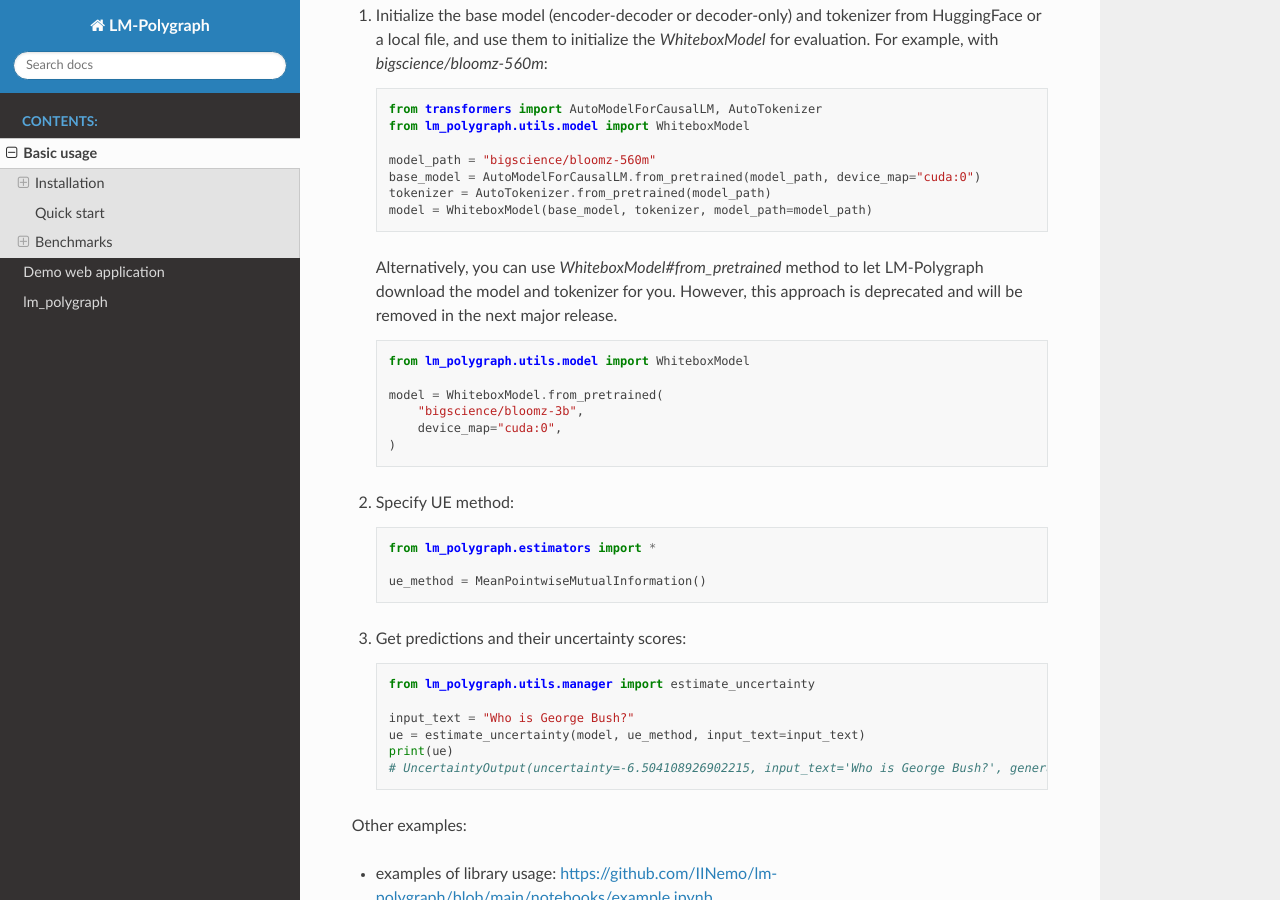
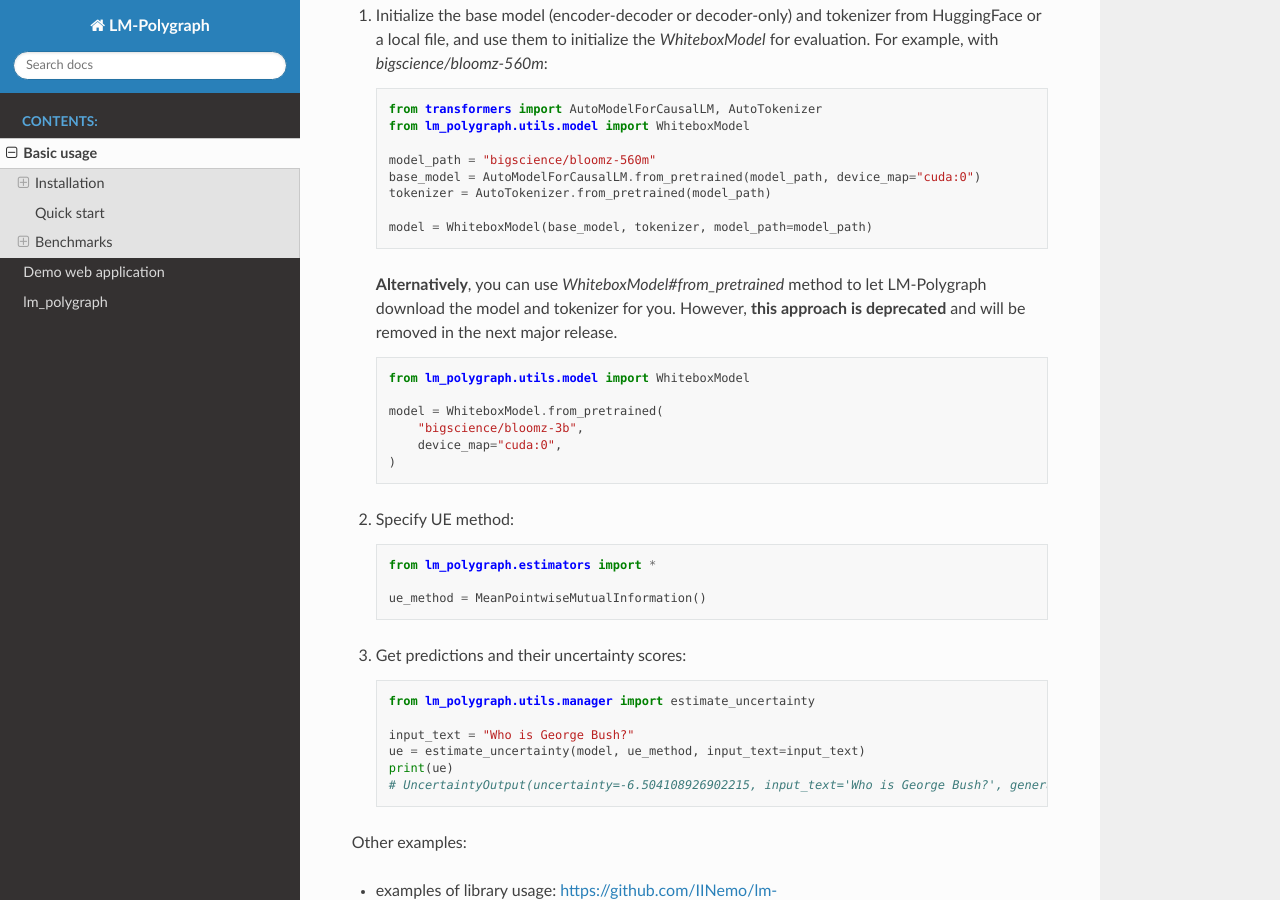
Before and after one commit to IINemo/lm-polygraph, a Sphinx documentation site: the page built from docs/usage.rst, in a window 1280 px wide and 900 px high, scrolled down 1141 px. Built offline with Sphinx 7.4.7 and the Read the Docs theme 2.0.0, drawn with Linux system fonts in a browser that asks for light colours.

Commit message:
Minor stylistic changes

```diff
--- a/docs/usage.rst
+++ b/docs/usage.rst
@@ -67,9 +67,10 @@ Quick start
         model_path = "bigscience/bloomz-560m"
         base_model = AutoModelForCausalLM.from_pretrained(model_path, device_map="cuda:0")
         tokenizer = AutoTokenizer.from_pretrained(model_path)
+
         model = WhiteboxModel(base_model, tokenizer, model_path=model_path)
 
-    Alternatively, you can use `WhiteboxModel#from_pretrained` method to let LM-Polygraph download the model and tokenizer for you. However, this approach is deprecated and will be removed in the next major release.
+    **Alternatively**, you can use `WhiteboxModel#from_pretrained` method to let LM-Polygraph download the model and tokenizer for you. However, **this approach is deprecated** and will be removed in the next major release.
 
     .. code-block:: python
 
```
